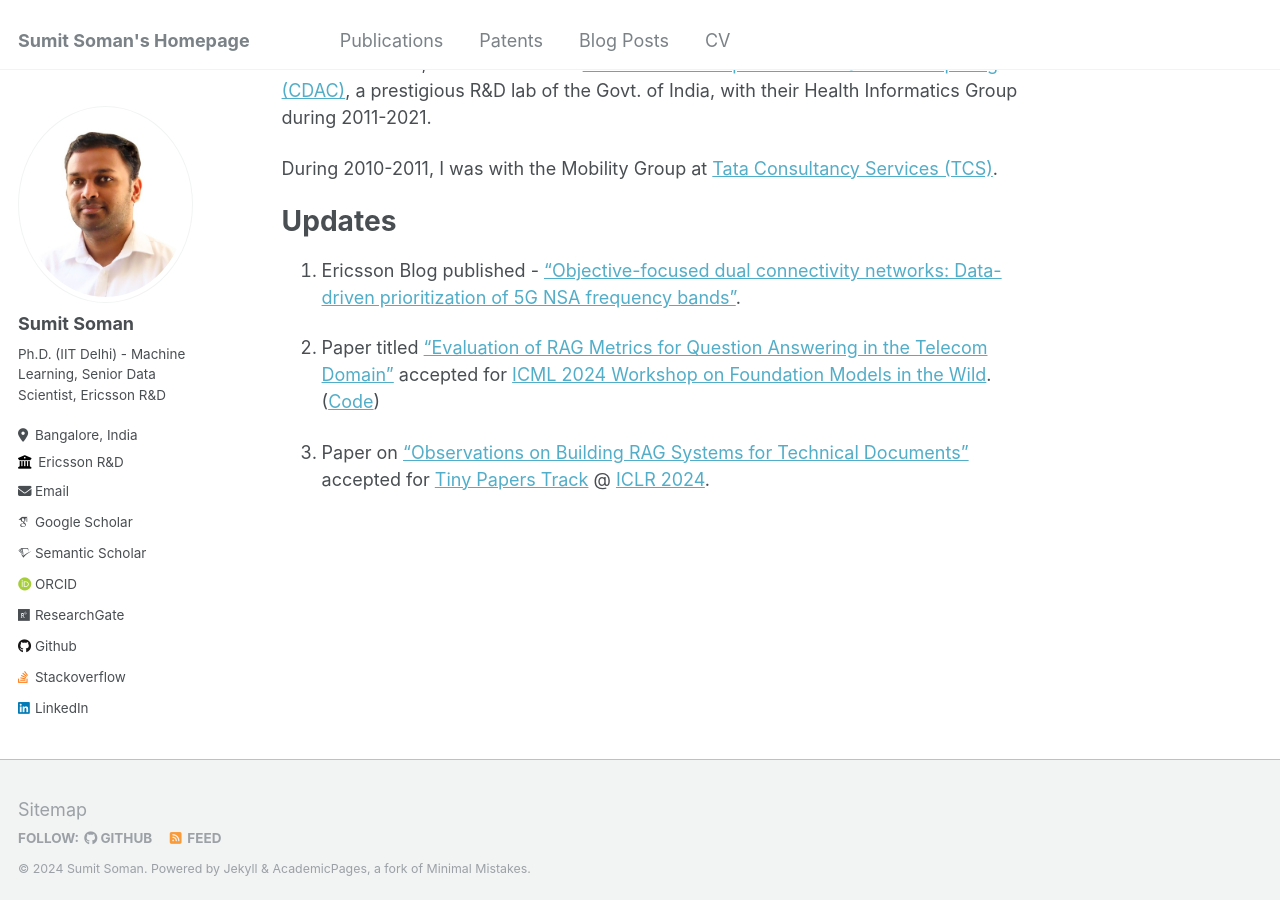
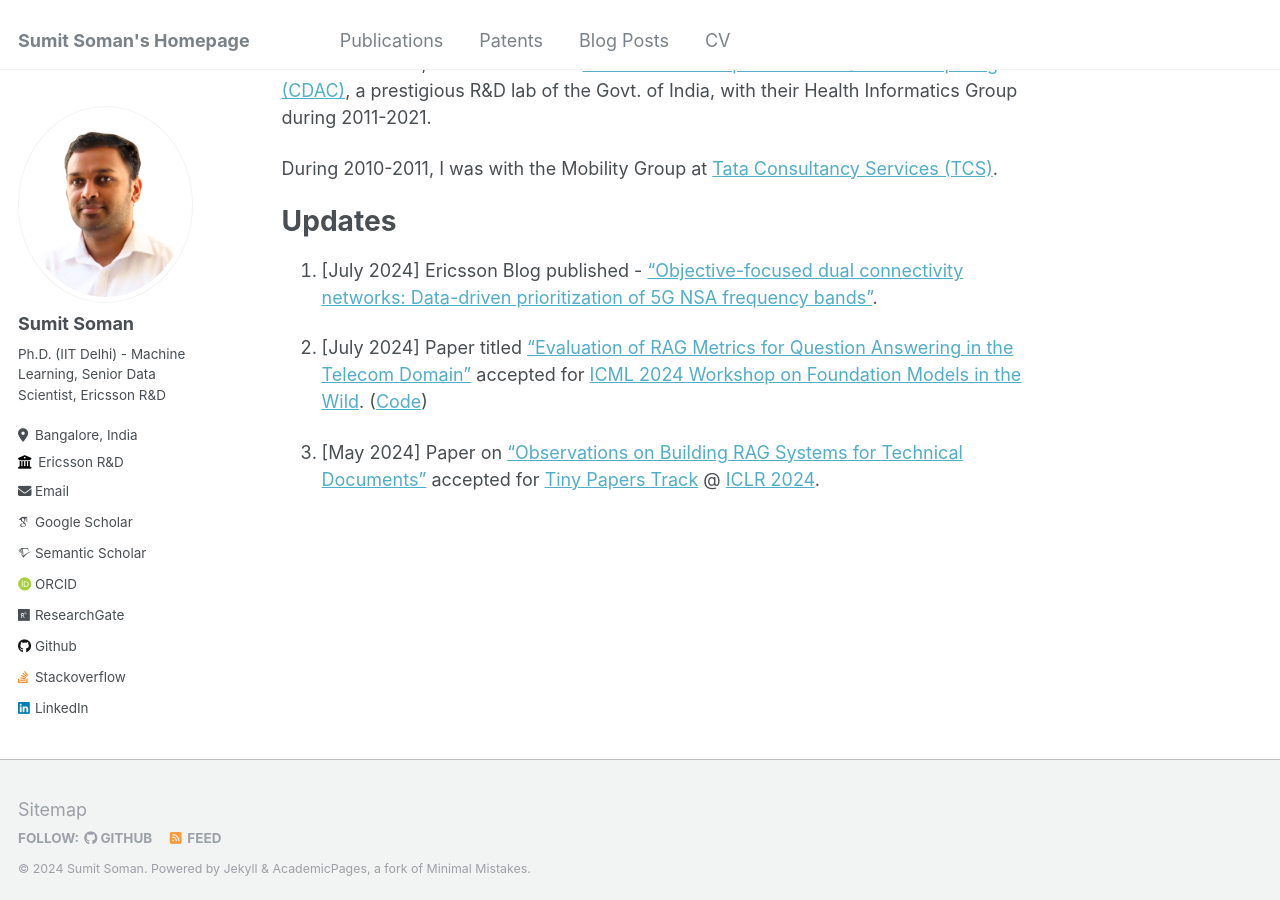
Before and after one commit to sumitsoman/sumitsoman.github.io, a Jekyll site: the page built from _pages/about.md, in a window 1280 px wide and 900 px high, scrolled down 530 px. Built offline with Jekyll 4.4.1, drawn with Linux system fonts in a browser that asks for light colours; some web fonts are replaced.

```diff
--- a/_pages/about.md
+++ b/_pages/about.md
@@ -26,11 +26,11 @@ During 2010-2011, I was with the Mobility Group at [Tata Consultancy Services (T
 
 Updates
 =====
-1. Ericsson Blog published - ["Objective-focused dual connectivity networks: Data-driven prioritization of 5G NSA frequency bands"](https://www.ericsson.com/en/blog/2024/7/data-driven-prioritization-of-5g-nsa-bands).
+1. [July 2024] Ericsson Blog published - ["Objective-focused dual connectivity networks: Data-driven prioritization of 5G NSA frequency bands"](https://www.ericsson.com/en/blog/2024/7/data-driven-prioritization-of-5g-nsa-bands).
 
-2. Paper titled ["Evaluation of RAG Metrics for Question Answering in the Telecom Domain"](https://openreview.net/pdf?id=L74piNoToX) accepted for [ICML 2024 Workshop on Foundation Models in the Wild](https://icml-fm-wild.github.io). ([Code](https://anonymous.4open.science/r/ragas_updated-FFC6))
+2. [July 2024] Paper titled ["Evaluation of RAG Metrics for Question Answering in the Telecom Domain"](https://openreview.net/pdf?id=L74piNoToX) accepted for [ICML 2024 Workshop on Foundation Models in the Wild](https://icml-fm-wild.github.io). ([Code](https://anonymous.4open.science/r/ragas_updated-FFC6))
 
-3. Paper on ["Observations on Building RAG Systems for Technical Documents"](https://openreview.net/forum?id=RFujq4HoV4) accepted for [Tiny Papers Track](https://iclr.cc/Conferences/2024/CallForTinyPapers) @ [ICLR 2024](https://iclr.cc/).
+3. [May 2024] Paper on ["Observations on Building RAG Systems for Technical Documents"](https://openreview.net/forum?id=RFujq4HoV4) accepted for [Tiny Papers Track](https://iclr.cc/Conferences/2024/CallForTinyPapers) @ [ICLR 2024](https://iclr.cc/).
 
 <!-- This is the front page of a website that is powered by the [Academic Pages template](https://github.com/academicpages/academicpages.github.io) and hosted on GitHub pages. [GitHub pages](https://pages.github.com) is a free service in which websites are built and hosted from code and data stored in a GitHub repository, automatically updating when a new commit is made to the respository. This template was forked from the [Minimal Mistakes Jekyll Theme](https://mmistakes.github.io/minimal-mistakes/) created by Michael Rose, and then extended to support the kinds of content that academics have: publications, talks, teaching, a portfolio, blog posts, and a dynamically-generated CV. You can fork [this repository](https://github.com/academicpages/academicpages.github.io) right now, modify the configuration and markdown files, add your own PDFs and other content, and have your own site for free, with no ads! An older version of this template powers my own personal website at [stuartgeiger.com](http://stuartgeiger.com), which uses [this Github repository](https://github.com/staeiou/staeiou.github.io).
 
```
